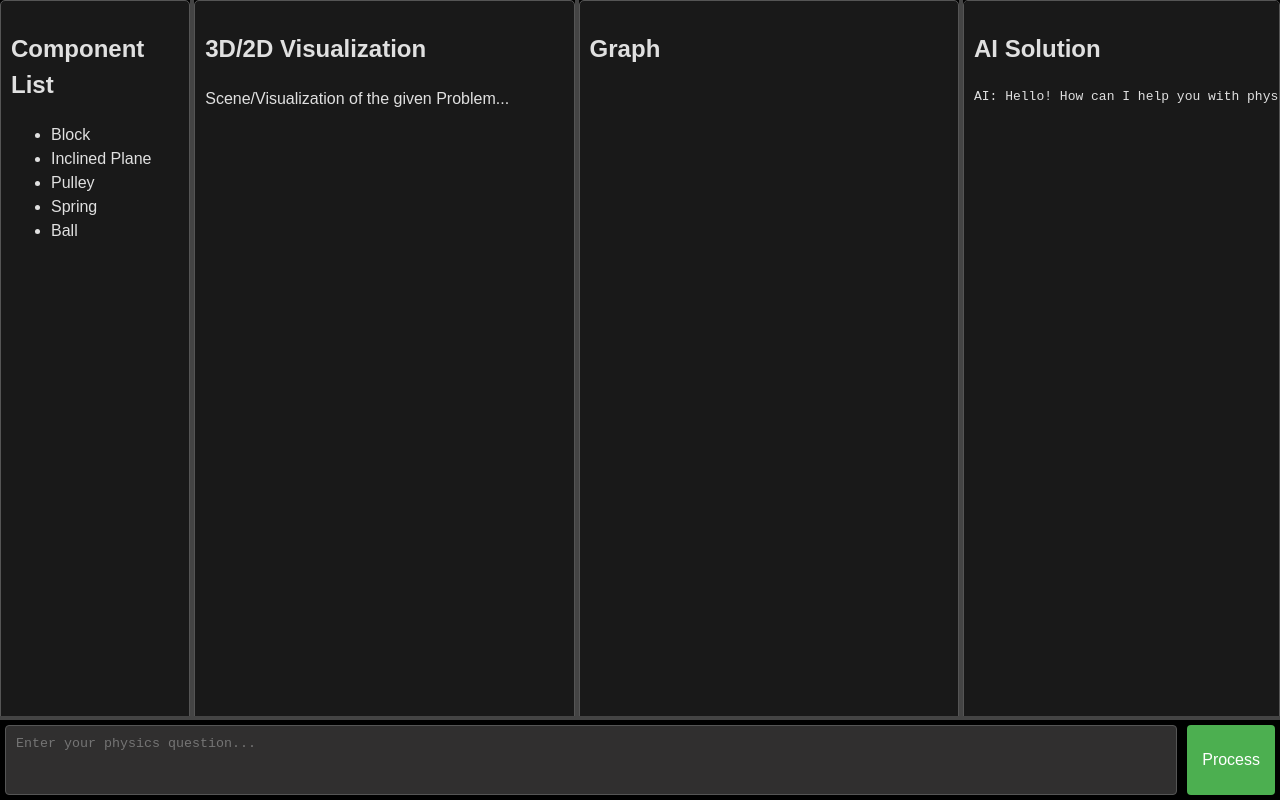
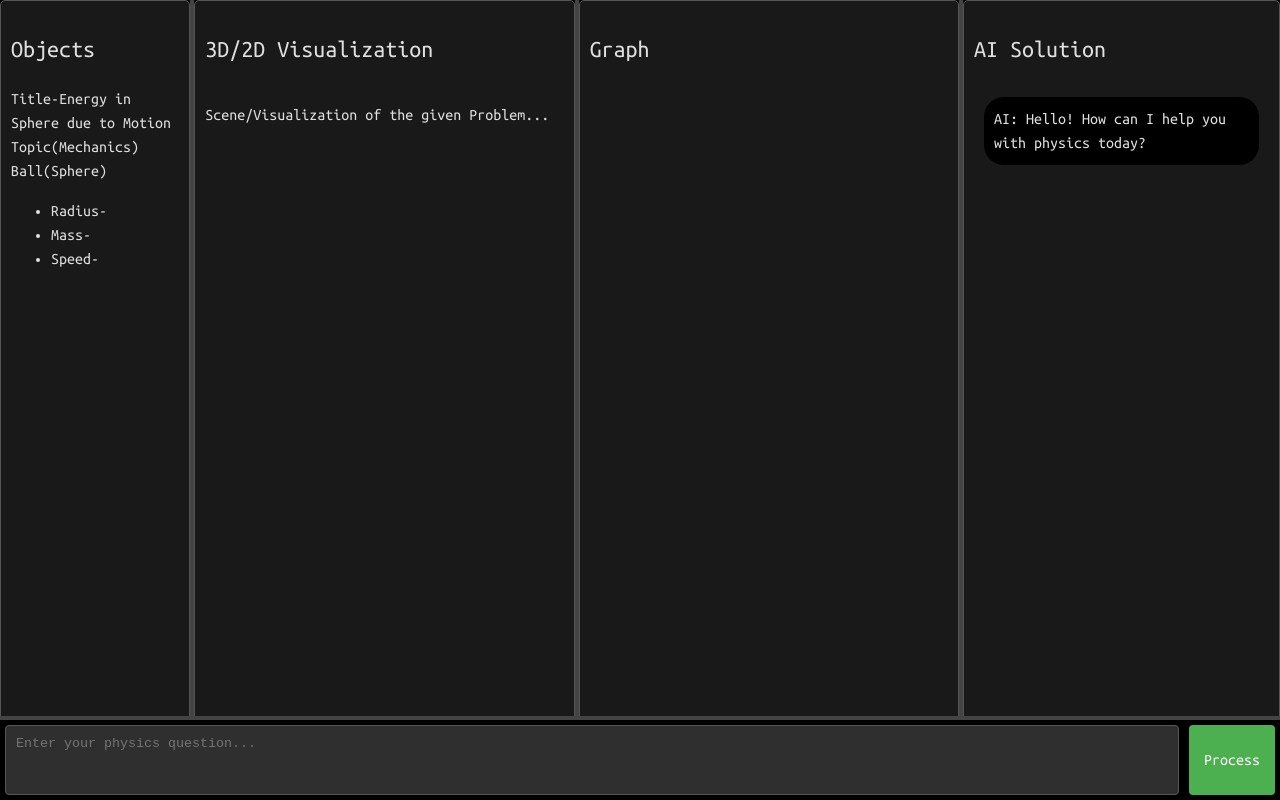
Before and after one commit to jeevanandmaurya/physicsvisualizer, a React (Vite) app: page / in a window 1280 px wide. Built offline with nearby package versions, Linux system fonts and the light colour scheme.

Commit message:
ai soln ui improve

```diff
--- a/src/App.css
+++ b/src/App.css
@@ -3,7 +3,7 @@ body, html, #root {
   padding: 0;
   width: 100%;
   height: 100%;
-  font-family: Arial, sans-serif;
+  font-family: 'UbuntuFont',Arial, sans-serif;
   background-color: #000000;
   color: #e0e0e0;
 }
@@ -17,12 +17,33 @@ body, html, #root {
 
 /* Common Section Styling */
 .content-section {
+  display: flex;
+  flex-direction: column;
   background-color: #191919;
   padding: 10px;
   border-radius: 5px;
   border: 1px solid #555;
   height: 100%;
   overflow-y: auto;
+}
+p{
+  white-space: pre-line;
+}
+.user-message{
+  background: #363636;
+  width: fit-content;
+  padding: 10px;
+  margin: 10px 10px 10px auto;
+  border: 0px solid rgb(255, 255, 255);
+  border-radius: 20px;
+}
+.ai-message{
+  background: #000000;
+  width: fit-content;
+  padding: 10px;
+  margin: 10px;
+  border: 0px solid rgb(255, 255, 255);
+  border-radius: 20px;
 }
 
 /* Input Section Styling */
@@ -32,6 +53,7 @@ body, html, #root {
   height: 100%;
   box-sizing: border-box;
 }
+
 
 .input-textarea {
   flex-grow: 1;
@@ -71,3 +93,9 @@ body, html, #root {
   background-color: #444;
   cursor: row-resize;
 }
+@font-face {
+  font-family: 'UbuntuFont';
+  src: url('./assets/UbuntuMono-Regular.ttf') format('truetype');
+  font-weight: normal;
+  font-style: normal;
+}
--- a/src/App.jsx
+++ b/src/App.jsx
@@ -4,8 +4,13 @@ import './App.css';
 
 function App() {
   const [input, setInput] = useState("");
-  const [solution, setSolution] = useState("AI: Hello! How can I help you with physics today?");
+  // const [solution, setSolution] = useState("AI: Hello! How can I help you with physics today?");
+  const [conversation, setConversation] = useState([
+    { role: 'ai', content: "Hello! How can I help you with physics today?" }
+  ]);
   const [isProcessing, setIsProcessing] = useState(false);
+  const [metadata, setMetadata] = useState(null);
+
 
   const handleProcess = async (e) => {
     e.preventDefault();
@@ -15,7 +20,8 @@ function App() {
     }
 
     setIsProcessing(true);
-    setSolution(prev => prev + `\nYou: ${input}\nAI: `);
+    // setSolution(prev => prev + `\nYou: ${input}\nAI: `);
+    setConversation(prev => [...prev, { role: 'user', content: input }]);
 
     if (window.location.hostname === 'localhost' || window.location.hostname === '127.0.0.1') {
       const models = ['gemma3', 'gemma3:1b']; // PC (4b), Phone (1b)
@@ -41,7 +47,9 @@ function App() {
           const data = await response.json();
           console.log(`Raw API Response from ${model}:`, data);
           aiResponse = data.response || "I couldn’t process that.";
-          setSolution(prev => prev + aiResponse); // Update solution directly
+
+          // setSolution(prev => prev + aiResponse); // Update solution directly
+          setConversation(prev => [...prev, { role: 'ai', content: aiResponse }]);
           break; // Exit on success
         } catch (error) {
           console.warn(`Failed with ${model}: ${error.message}`);
@@ -50,16 +58,38 @@ function App() {
       }
 
       if (!aiResponse) {
-        setSolution(prev => prev + `Error: No available models. Ensure Ollama is running with a model loaded.`);
+        // setSolution(prev => prev + `Error: No available models. Ensure Ollama is running with a model loaded.`);
+        setConversation(prev => [...prev, { role: 'ai', content: "Error: No available models. Ensure Ollama is running with a model loaded." }]);
       }
     } else {
-      setSolution(prev => prev + 'Error: Ollama only works locally.');
+      // setSolution(prev => prev + 'Error: Ollama only works locally.');
+      setConversation(prev => [...prev, { role: 'ai', content: "Error: Ollama only works locally." }]);
     }
+
+    // Extracting metadata
+    const metadataObj = {
+      title: "Physics Question", // Extract this from AI response if needed
+      topic: "Mechanics", // Assume mechanics for now, later we'll extract dynamically
+      objects: [
+        { name: "Block", mass: "10kg", speed: "5m/s" },
+        { name: "Inclined Plane", angle: "30 degrees" }
+      ],
+      time: new Date().toISOString()
+    };
+
+    setMetadata(metadataObj); // Save metadata of the last conversation
+
 
     setInput(""); // Clear textarea
     setIsProcessing(false); // Reset processing state
   };
-
+  // Display Conversation
+  const maxContextLength = 10;
+  const displayConversation = conversation.slice(-maxContextLength).map((msg, index) => (
+    <div key={index} className={msg.role === 'ai' ? 'ai-message' : 'user-message'}>
+      <strong>{msg.role === 'ai' ? 'AI:' : 'You:'} </strong>{msg.content}
+    </div>
+  ));
 
   return (
     <div className="main">
@@ -69,14 +99,16 @@ function App() {
             {/* Component Section */}
             <Panel className="component-section" defaultSize={15}>
               <div className="content-section">
-                <h2>Component List</h2>
+                <h2>Objects</h2>
+                Title-Energy in Sphere due to Motion
+                Topic(Mechanics)
+                Ball(Sphere)
                 <ul>
-                  <li>Block</li>
-                  <li>Inclined Plane</li>
-                  <li>Pulley</li>
-                  <li>Spring</li>
-                  <li>Ball</li>
+                  <li>Radius-</li>
+                  <li>Mass-</li>
+                  <li>Speed-</li>
                 </ul>
+
               </div>
             </Panel>
             <PanelResizeHandle className="resize-handle" />
@@ -104,7 +136,8 @@ function App() {
               <div className="content-section">
 
                 <h2>AI Solution</h2>
-                <pre>{solution}</pre>
+                {/* <p>{solution}</p> */}
+                <div className="conversation-box">{displayConversation}</div>
               </div>
             </Panel>
           </PanelGroup>
@@ -120,7 +153,9 @@ function App() {
               onChange={(e) => setInput(e.target.value)}
               placeholder="Enter your physics question..."
             />
-            <button className="process-button" onClick={handleProcess}>
+            <button className="process-button"
+            onClick={handleProcess}
+            disabled={isProcessing}>
             {isProcessing?"Processing...":"Process"}
             </button>
           </div>
```
Also changed, not shown: src/assets/UbuntuMono-Bold.ttf (added), src/assets/UbuntuMono-Regular.ttf (added).
